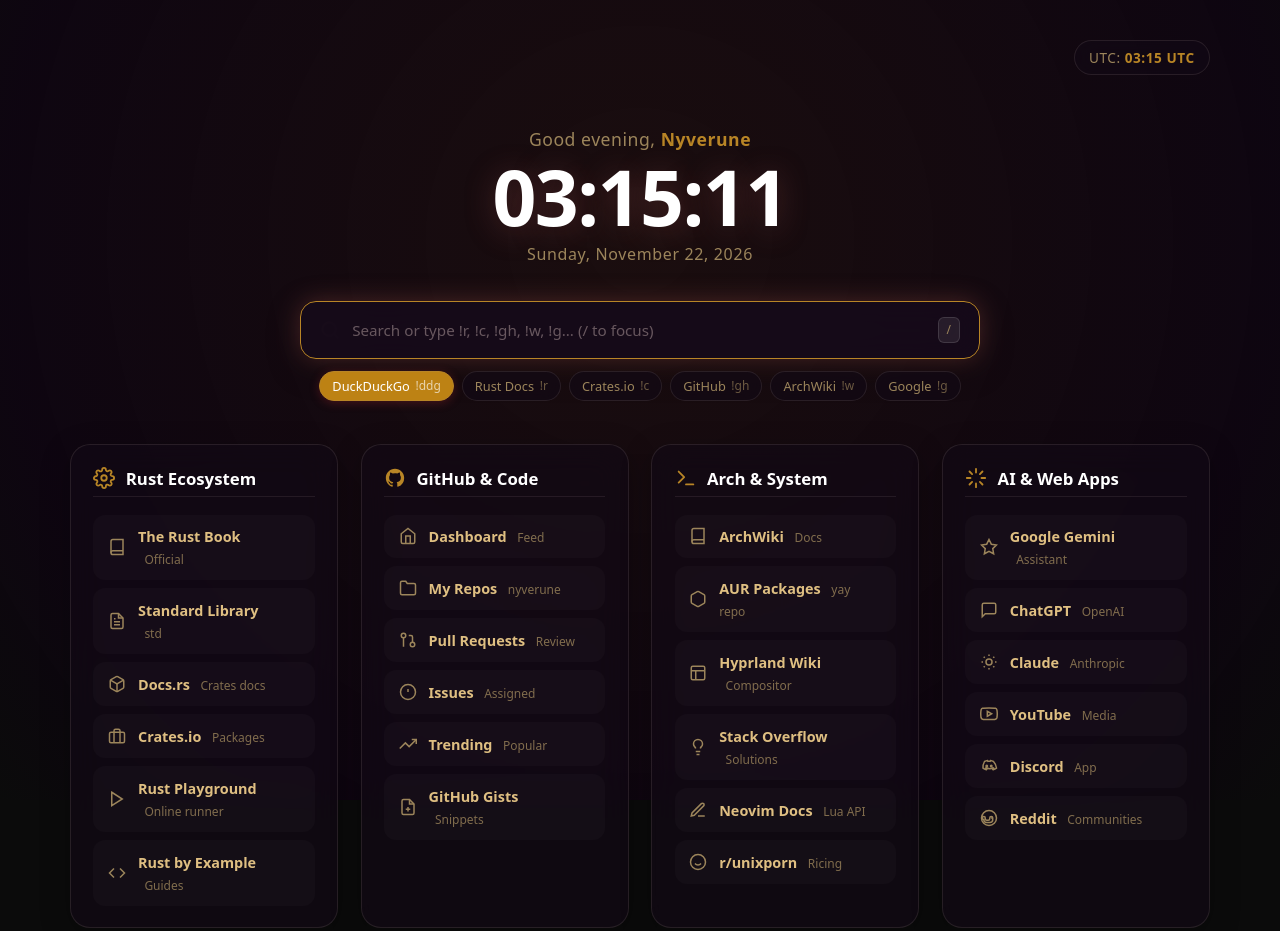
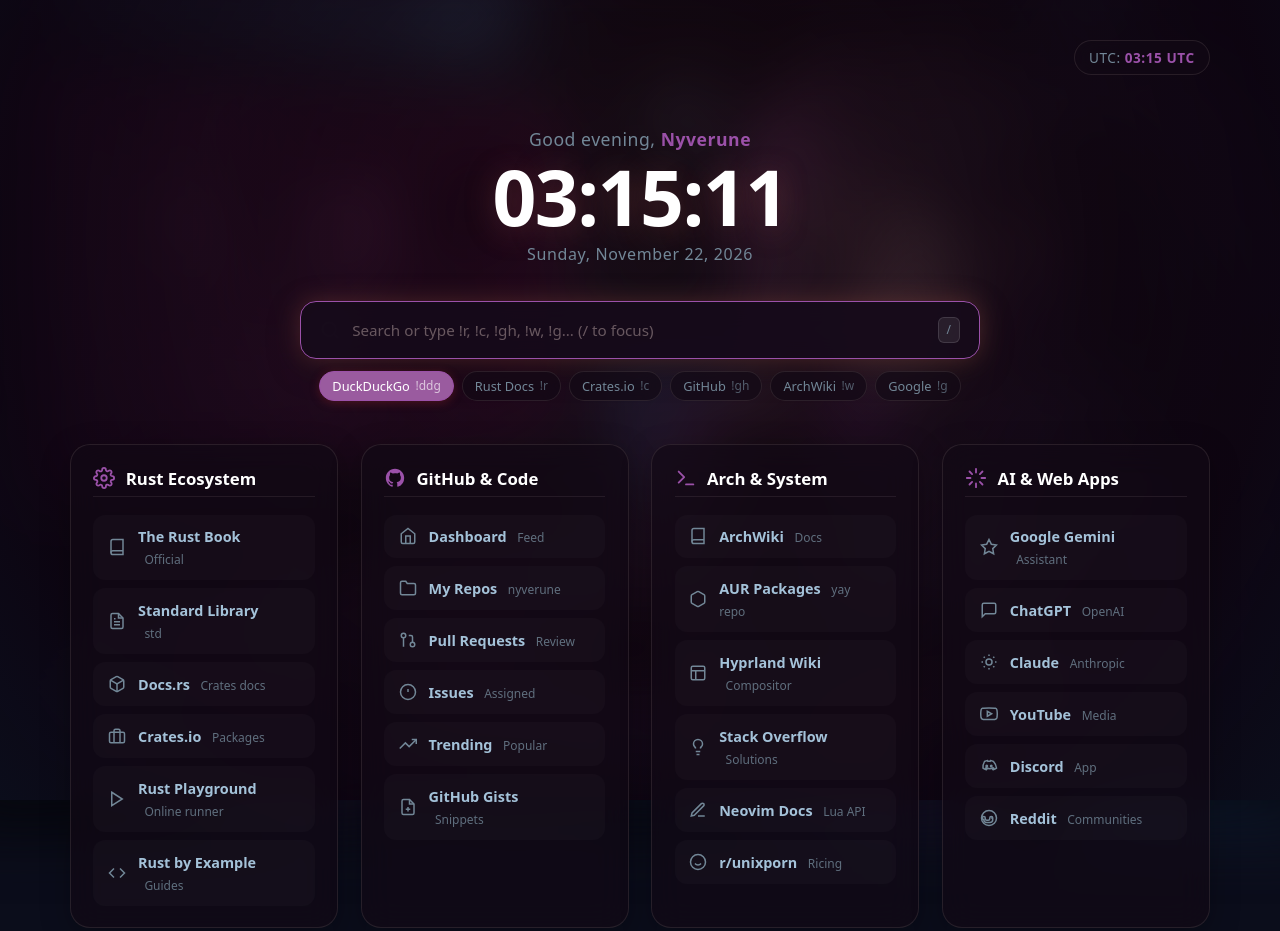
Before and after one commit to nyverune/dotfiles, a plain HTML site: page startpage/index.html in a window 1280 px wide. Shown: the top 931 px of the page. Drawn offline with Linux system fonts and the light colour scheme; files whose address does not match are found by name.

```diff
--- a/startpage/colors.css
+++ b/startpage/colors.css
@@ -1,28 +1,28 @@
 /* CSS variables
    Generated by 'wal' */
 :root {
-    --wallpaper: url("/home/nyverune/Pictures/Wallpapers/dark-anime-07.jpg");
+    --wallpaper: url("/home/nyverune/Pictures/Wallpapers/mascot-kernel-panic.jpg");
 
     /* Special */
-    --background: #0b0b0b;
-    --foreground: #dfbf82;
-    --cursor: #dfbf82;
+    --background: #0b0d1b;
+    --foreground: #a4c2d9;
+    --cursor: #a4c2d9;
 
     /* Colors */
-    --color0: #0b0b0b;
-    --color1: #69490F;
-    --color2: #855E16;
-    --color3: #966814;
-    --color4: #AD7713;
-    --color5: #BD8214;
-    --color6: #B88526;
-    --color7: #dfbf82;
-    --color8: #9c855b;
-    --color9: #69490F;
-    --color10: #855E16;
-    --color11: #966814;
-    --color12: #AD7713;
-    --color13: #BD8214;
-    --color14: #B88526;
-    --color15: #dfbf82;
+    --color0: #0b0d1b;
+    --color1: #83457C;
+    --color2: #613B8A;
+    --color3: #395791;
+    --color4: #595A9D;
+    --color5: #9A5B9F;
+    --color6: #9B51A9;
+    --color7: #a4c2d9;
+    --color8: #728797;
+    --color9: #83457C;
+    --color10: #613B8A;
+    --color11: #395791;
+    --color12: #595A9D;
+    --color13: #9A5B9F;
+    --color14: #9B51A9;
+    --color15: #a4c2d9;
 }
```
Also changed, not shown: packages-optional.txt (added), packages-required.txt (added), 4 other files.
